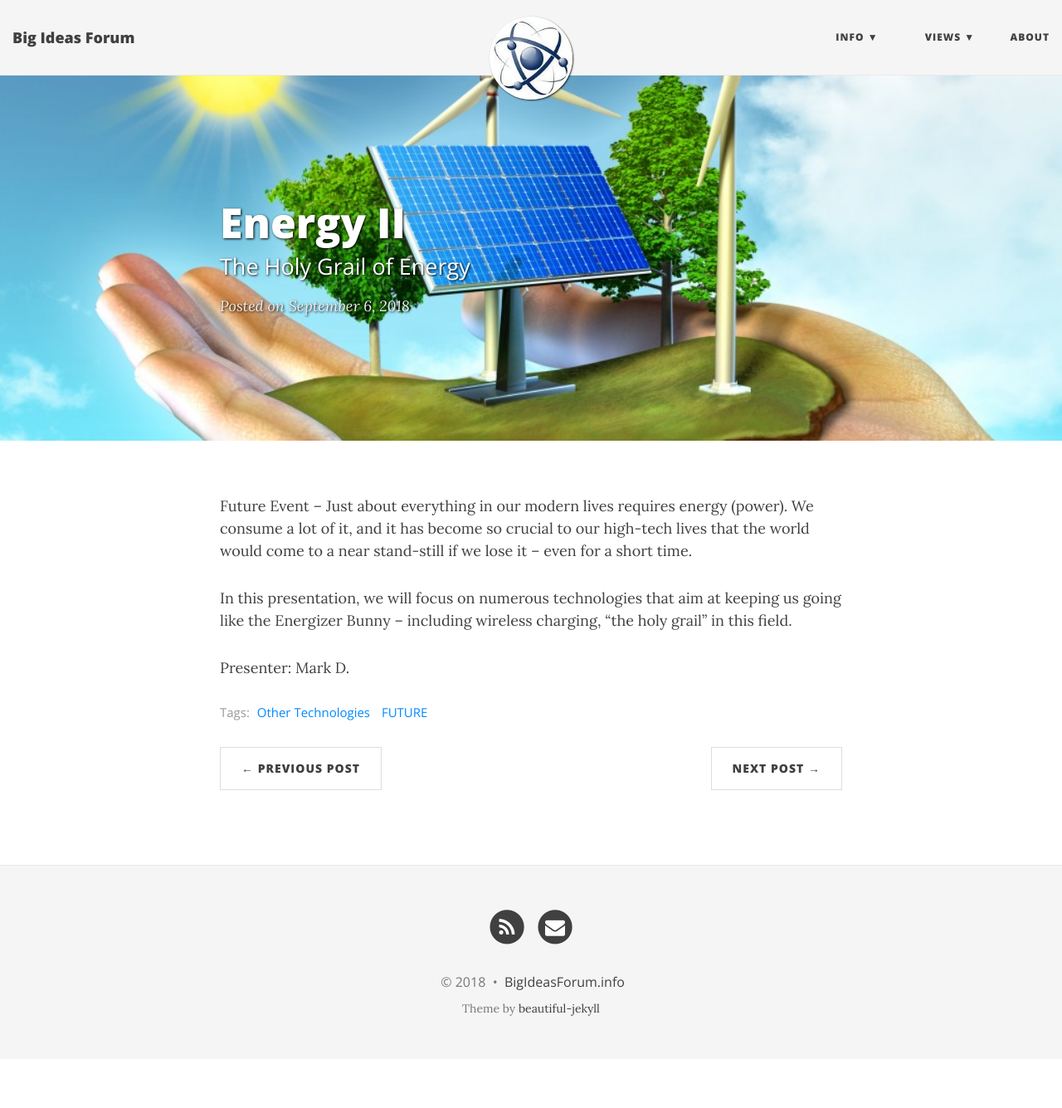
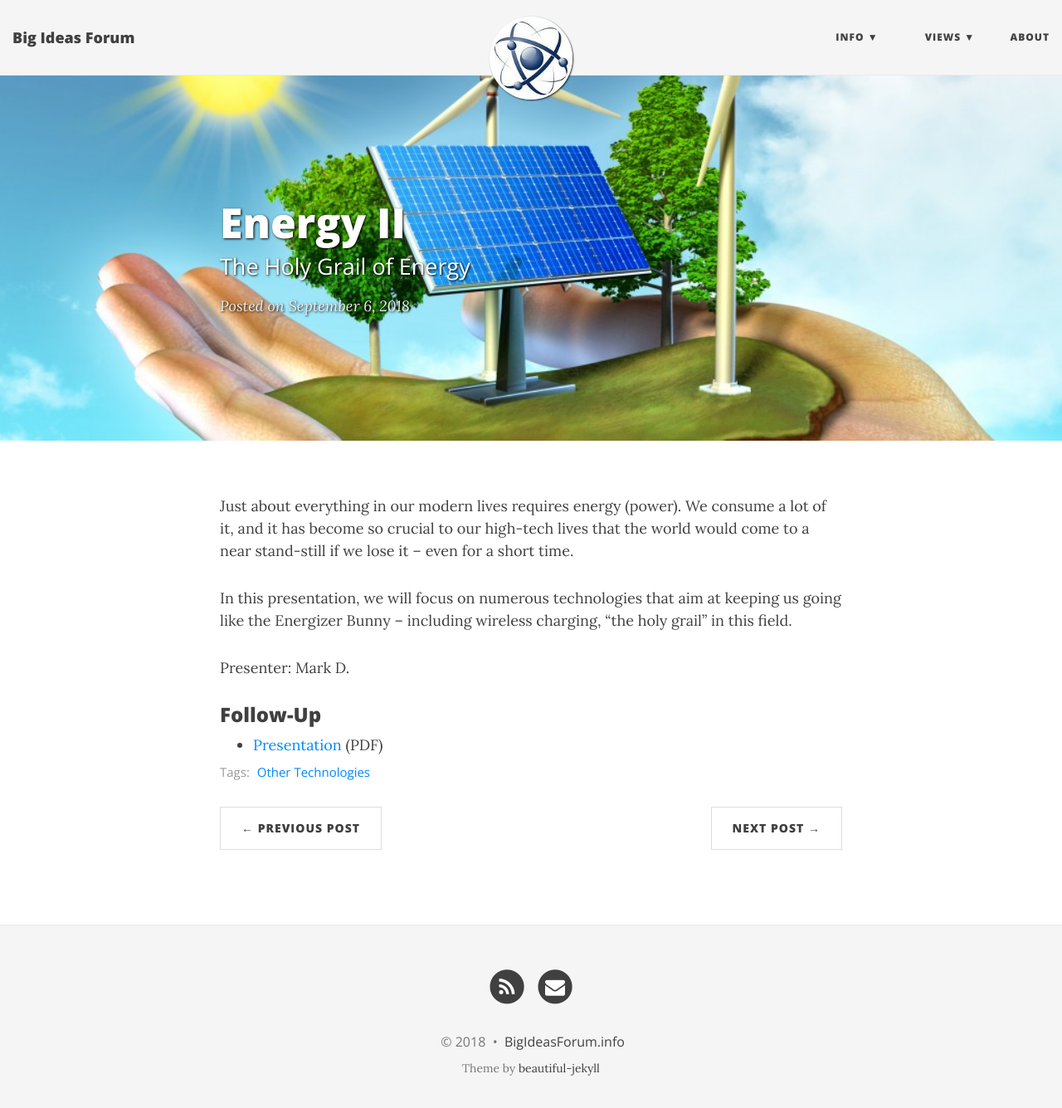
Before and after one commit to BigIdeasForum/bigideasforum.github.io, a Jekyll site: the page built from _posts/2018/2018-09-06-energy-2.md, in a window 1280 px wide and 1348 px high. Shown: the top 1335 px of the window at 83% size. Built offline with Jekyll 4.4.1, drawn with Linux system fonts in a browser that asks for light colours; nearby versions of some CDN libraries.

Commit message:
Update future event pages

```diff
--- a/_posts/2018/2018-09-06-energy-2.md
+++ b/_posts/2018/2018-09-06-energy-2.md
@@ -4,12 +4,16 @@ title:  Energy II
 subtitle: The Holy Grail of Energy
 date:   2018-09-06 19:00:00
 categories: MarkD
-tags: [Other Technologies, FUTURE]
+tags: [Other Technologies]
 bigimg: /img/renewable-energy.jpg
 ---
 
-Future Event -- Just about everything in our modern lives requires energy (power). We consume a lot of it, and it has become so crucial to our high-tech lives that the world would come to a near stand-still if we lose it -- even for a short time.
+Just about everything in our modern lives requires energy (power). We consume a lot of it, and it has become so crucial to our high-tech lives that the world would come to a near stand-still if we lose it -- even for a short time.
 
 In this presentation, we will focus on numerous technologies that aim at keeping us going like the Energizer Bunny -- including wireless charging, “the holy grail” in this field.
 
 Presenter: Mark D.
+
+### Follow-Up
+
+* [Presentation](/assets/present/2018/wireless-power.pdf) (PDF)
```
Also changed, not shown: _posts/2018/2018-10-04-tech-slam5.md (+2 -2 lines).
